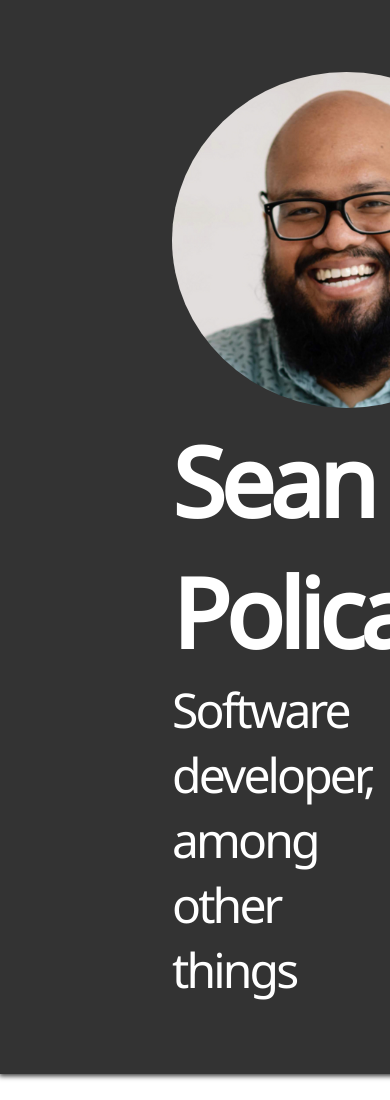
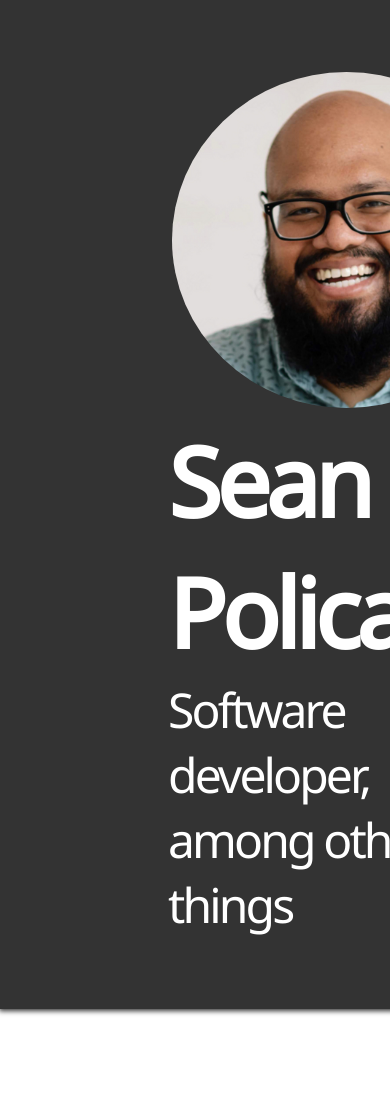
Before and after one commit to kdrakon/kdrakon.github.io, a plain HTML site: page index.html in a window 390 px wide. Shown: the top 1100 px of the page. Drawn offline with nearby package versions, Linux system fonts and the light colour scheme.

Commit message:
fixing bullets and header size

```diff
--- a/style.css
+++ b/style.css
@@ -18,6 +18,12 @@ header, footer {
     box-shadow: -1px 2px 5px #333;
 }
 
+@media (max-width: 1000px) {
+    header, footer {
+        font-size: 1.5em;
+    }
+}
+
 img.profile-image {
     max-height: 14em;
     border-radius: 50%;
@@ -28,15 +34,15 @@ h1 {
     font-size: 4em;
     font-weight: bold;
     letter-spacing: -0.05em;
-    margin: 0 0 0 100px;
+    margin: 0 0 0 1em;
 }
 
 h2 {
     font-size: 2em;
     font-weight: lighter;
     letter-spacing: -0.06em;
-    width: 50%;
-    margin: 0 0 0 100px;
+    width: 75%;
+    margin: 0 0 0 2em;
 }
 
 article {
@@ -102,7 +108,7 @@ ul.showcase li:before {
         font-size: 0.4em;
     }
     ul.showcase li:before {
-        width: 0.4em;
+        width: 0.6em;
     }
 }
 
@@ -131,9 +137,3 @@ div.copyright {
     font-weight: lighter;
     margin: 1em 0 0 0;
 }
-
-@media (max-width: 1000px) {
-    header, footer {
-        font-size: 1.5em;
-    }
-}
```
